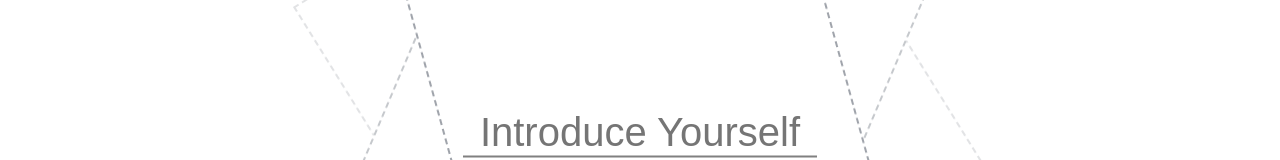
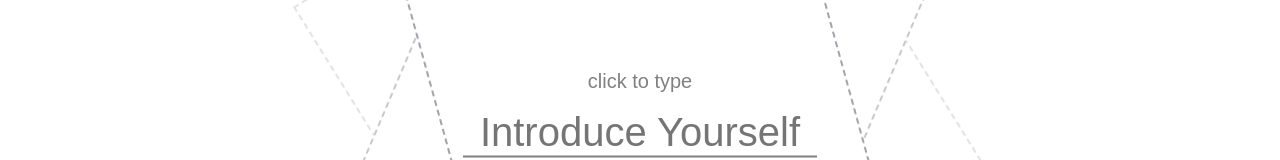
Before and after one commit to KamalRaghe/Skinstric, a Next.js app: page /testing in a window 1280 px wide. Shown: the part 267-427 px from the top of the page. Built offline with nearby package versions, Linux system fonts and the light colour scheme.

Commit message:
first commit

```diff
--- a/app/testing/page.js
+++ b/app/testing/page.js
@@ -17,6 +17,12 @@ export default function Home() {
             </div>
         </div>
         <div className="center" >
+            <div className="center" style={{
+                position:"fixed",
+                bottom:"55%",
+                color:"grey",
+                fontSize:"20px"
+                }} > click to type</div>
                     <input
                     placeholder="Introduce Yourself"
                     style={{
@@ -29,6 +35,7 @@ export default function Home() {
                     top: "50%",
                     left: "50%",
                     transform: "translate(-50%, -50%)",
+                    outline:"none"
                 }}
                 />
         </div>
```
